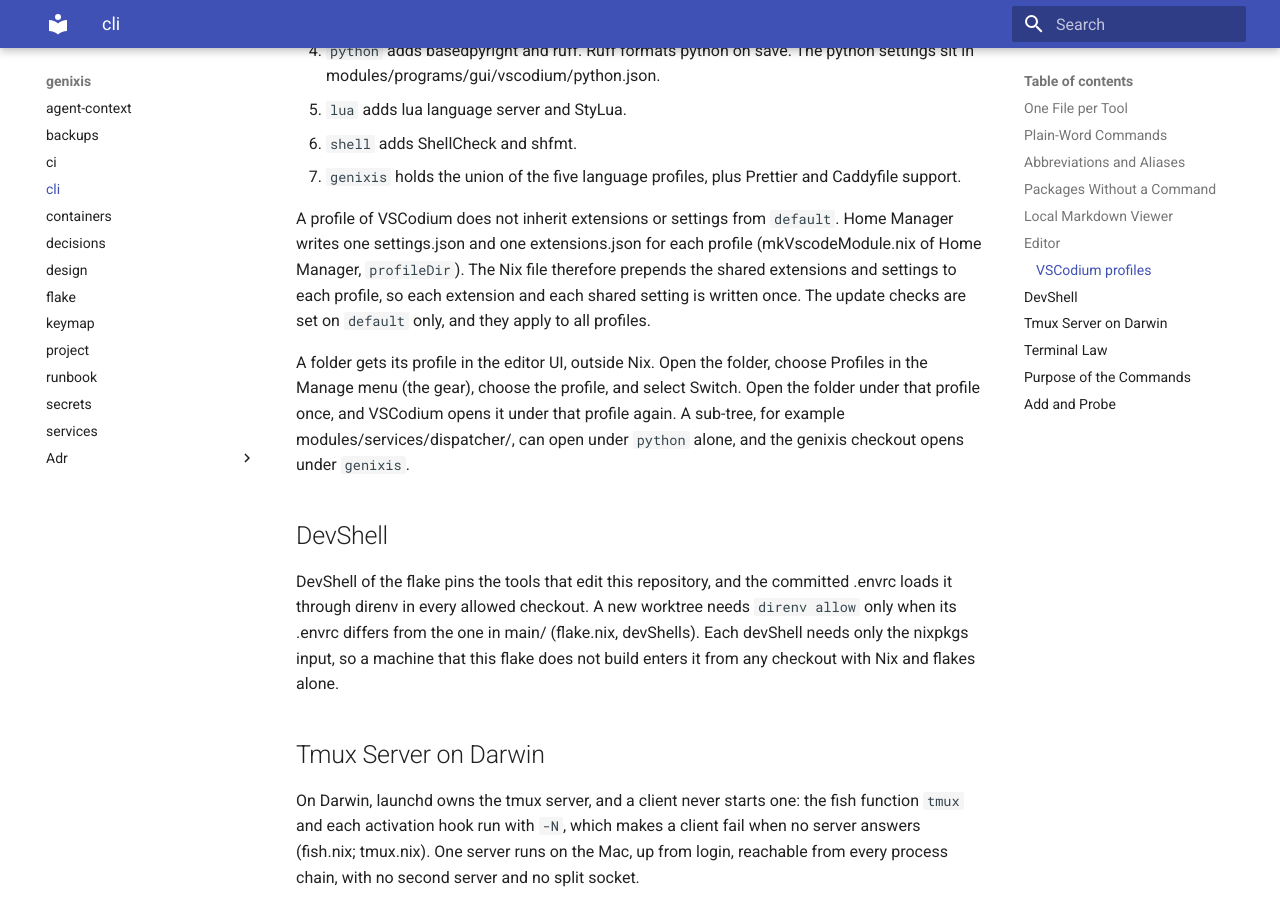
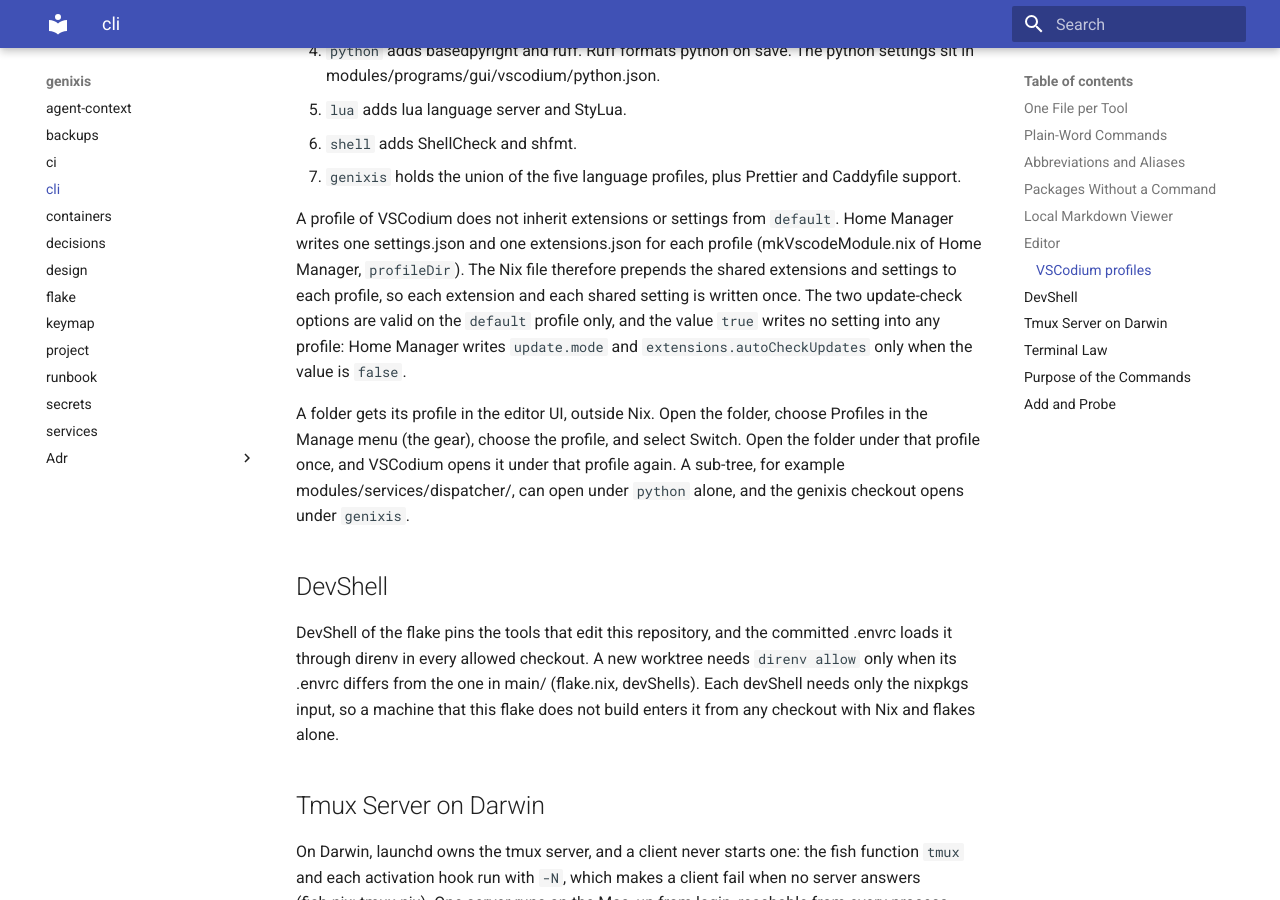
Before and after one commit to Jracon/genixis, an MkDocs documentation site: the page built from docs/cli.md, in a window 1280 px wide and 900 px high, scrolled down 3210 px. Built offline with MkDocs 1.6.1 and Material for MkDocs 9.7.7, drawn with Linux system fonts in a browser that asks for light colours.

Commit message:
docs: state the update-check options of the vscodium default profile
The sentence in docs/cli.md and the comment in modules/programs/gui/vscodium.nix claimed that the update checks set on the default profile apply to all profiles. The pinned home-manager module, flake.lock rev 6a13737c, states that the options enableExtensionUpdateCheck and enableUpdateCheck are invalid for every profile except default, and mergedUserSettings writes update.mode and extensions.autoCheckUpdates into a profile only when the option value is false. The value true that this repository passes on default therefore writes no setting into any profile. Both texts now state the two facts. The activation package paths of both homes are identical before and after the change, so the rendered profiles stay unchanged.

Co-Authored-By: Claude Code <noreply@anthropic.com>

```diff
--- a/docs/cli.md
+++ b/docs/cli.md
@@ -73,7 +73,7 @@ modules/programs/gui/vscodium.nix declares seven VSCodium profiles:
 6. `shell` adds ShellCheck and shfmt.
 7. `genixis` holds the union of the five language profiles, plus Prettier and Caddyfile support.
 
-A profile of VSCodium does not inherit extensions or settings from `default`. Home Manager writes one settings.json and one extensions.json for each profile (mkVscodeModule.nix of Home Manager, `profileDir`). The Nix file therefore prepends the shared extensions and settings to each profile, so each extension and each shared setting is written once. The update checks are set on `default` only, and they apply to all profiles.
+A profile of VSCodium does not inherit extensions or settings from `default`. Home Manager writes one settings.json and one extensions.json for each profile (mkVscodeModule.nix of Home Manager, `profileDir`). The Nix file therefore prepends the shared extensions and settings to each profile, so each extension and each shared setting is written once. The two update-check options are valid on the `default` profile only, and the value `true` writes no setting into any profile: Home Manager writes `update.mode` and `extensions.autoCheckUpdates` only when the value is `false`.
 
 A folder gets its profile in the editor UI, outside Nix. Open the folder, choose Profiles in the Manage menu (the gear), choose the profile, and select Switch. Open the folder under that profile once, and VSCodium opens it under that profile again. A sub-tree, for example modules/services/dispatcher/, can open under `python` alone, and the genixis checkout opens under `genixis`.
 
```
Also changed, not shown: 1 other file.
